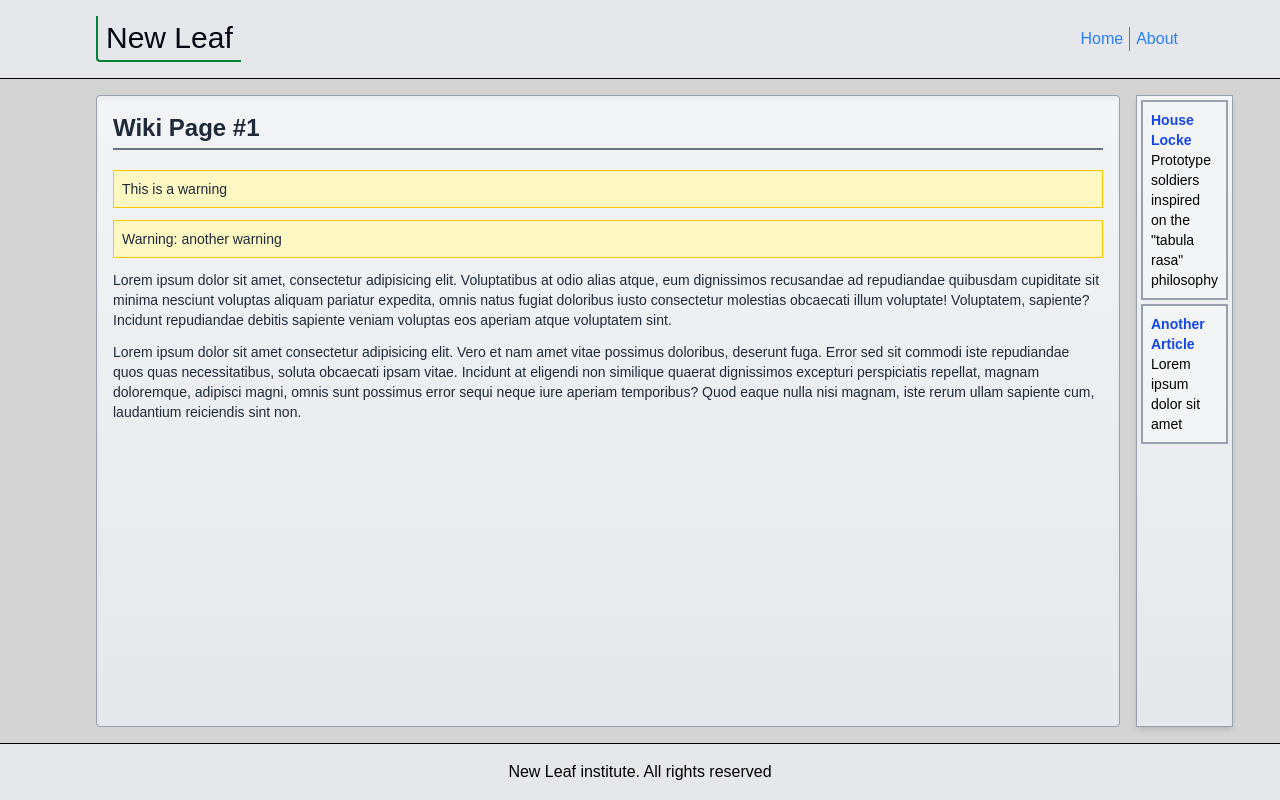
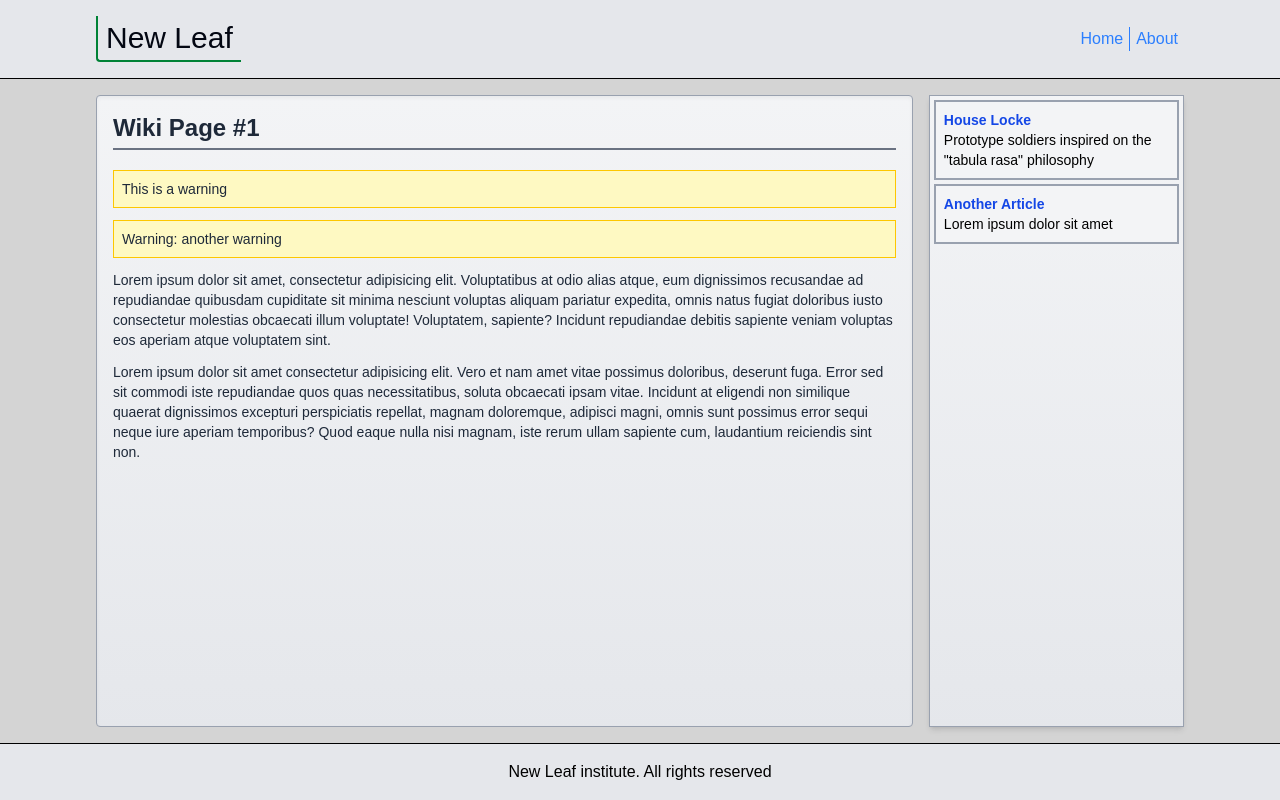
Before and after one commit to Joao-Victor-SM/mock-wiki, a Next.js app: page /page/1 in a window 1280 px wide. Built offline with nearby package versions, Linux system fonts and the light colour scheme.

Commit message:
add aside

```diff
--- /dev/null
+++ b/src/app/page/[id]/components/Aside.tsx
@@ -0,0 +1,18 @@
+import RecommendationCard from './RecommendationCard';
+
+export default function Aside() {
+  return (
+    <aside className="w-80 border border-gray-400 bg-gradient-to-b from-gray-100 to-gray-200 p-1 shadow-md grid content-start gap-1">
+      <RecommendationCard
+        href="132"
+        title="House Locke"
+        content='Prototype soldiers inspired on the "tabula rasa" philosophy'
+      />
+      <RecommendationCard
+        href="1323"
+        title="Another Article"
+        content="Lorem ipsum dolor sit amet"
+      />
+    </aside>
+  );
+}
--- a/src/app/page/[id]/layout.tsx
+++ b/src/app/page/[id]/layout.tsx
@@ -1,23 +1,11 @@
 import {ReactNode} from 'react';
-import RecommendationCard from './components/RecommendationCard';
+import Aside from './components/Aside';
 
 export default function Layout({children}: {children: ReactNode}) {
   return (
     <main className="flex gap-4 p-4 sm:px-24 h-full bg-neutral-300 font-mono text-sm flex-col sm:flex-row">
-      <section>{children}</section>
-
-      <aside className="w-80 border border-gray-400 bg-gradient-to-b from-gray-100 to-gray-200 p-1 shadow-md grid content-start gap-1">
-        <RecommendationCard
-          href="132"
-          title="House Locke"
-          content='Prototype soldiers inspired on the "tabula rasa" philosophy'
-        />
-        <RecommendationCard
-          href="1323"
-          title="Another Article"
-          content="Lorem ipsum dolor sit amet"
-        />
-      </aside>
+      {children}
+      <Aside />
     </main>
   );
 }
```
